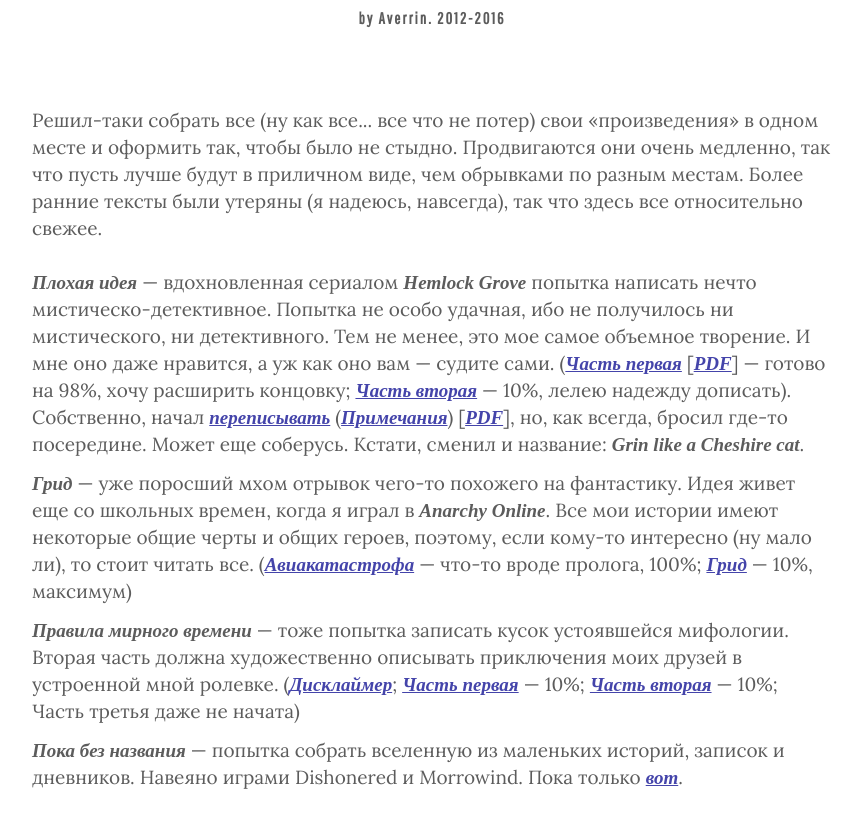
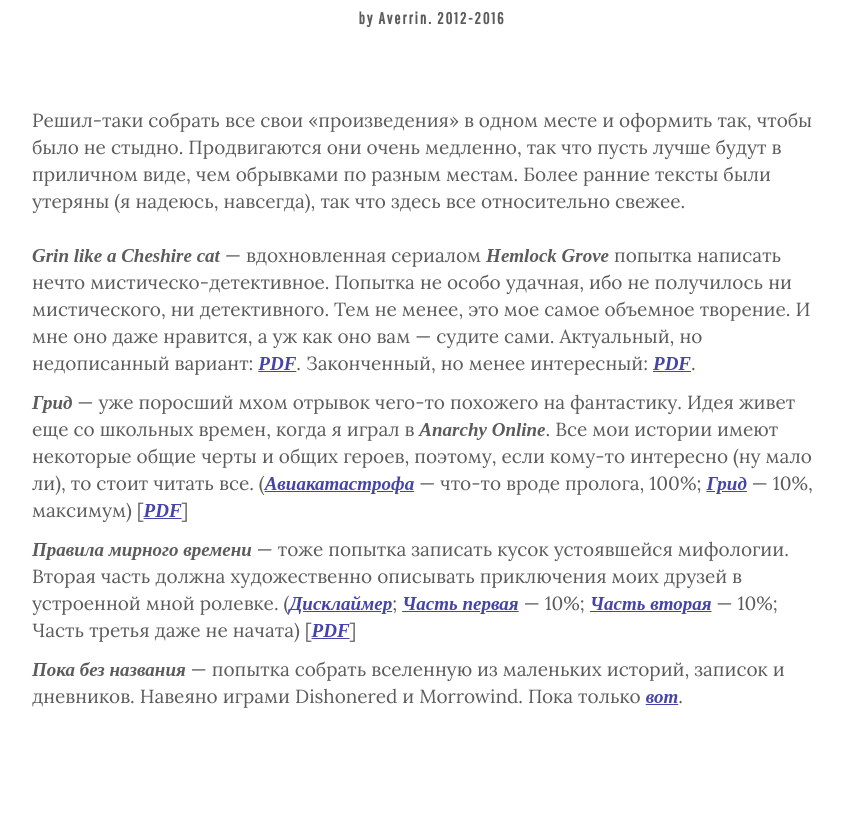
Before and after one commit to averrin/timeline, a website: page src/graphomania/index.html in a window 1280 px wide. Shown: the part 274-1102 px from the top of the page, without its empty margins (208-1068 px from the left). Drawn offline with Linux system fonts and the light colour scheme.

Commit message:
update pdfs

```diff
--- a/src/graphomania/index.html
+++ b/src/graphomania/index.html
@@ -8,22 +8,17 @@
 
         <!-- // Change these to better suit your project -->
         <title>Графомания</title>
-        <meta name="description" content="Bad Idea - Typecast">
-        <meta name="keywords" content="Bad Idea, Typecast">
+        <meta name="description" content="Graphomania">
+        <meta name="keywords" content="Graphomania">
 
         <meta name="viewport" content="width=device-width, initial-scale=1.0, user-scalable=yes"/>
-        <meta name="generator" content="Lovingly created using Typecast (http://typecast.com) on 2015/03/25">
 
-        <!-- // CSS Reset – http://meyerweb.com/eric/tools/css/reset/ -->
         <link rel="stylesheet" type="text/css" href="css/reset.css" media="all">
         <link href='//fonts.googleapis.com/css?family=Lora:400,700,400italic,700italic&subset=latin,cyrillic' rel='stylesheet' type='text/css'>
         <link href='//fonts.googleapis.com/css?family=Pathway+Gothic+One' rel='stylesheet' type='text/css'>
 
         <link rel="stylesheet" type="text/css" href="css/style.css" media="all">
-
-
-
-
+        <link rel="shortcut icon" href="/favicon.ico">
     </head>
 
 <body>
@@ -35,25 +30,42 @@
     </p>
 
     <p>
-        Решил-таки собрать все (ну как все... все что не потер) свои «произведения» в одном месте и оформить так, чтобы было не стыдно.
+        Решил-таки собрать все свои «произведения» в одном месте и оформить так, чтобы было не стыдно.
         Продвигаются они очень медленно, так что пусть лучше будут в приличном виде, чем обрывками по разным местам. Более ранние тексты были утеряны (я надеюсь, навсегда), так что здесь все относительно свежее.
     </p>
     <p>
         <ul>
             <li>
-                <strong>Плохая идея</strong> — вдохновленная сериалом <strong>Hemlock Grove</strong> попытка написать нечто мистическо-детективное. Попытка не особо удачная, ибо не получилось ни мистического, ни детективного.
-                Тем не менее, это мое самое объемное творение. И мне оно даже нравится, а уж как оно вам — судите сами. (<a href="bad-idea"><strong>Часть первая</strong></a> [<a href="http://www.pdf-archive.com/2016/05/08/bad-idea/bad-idea.pdf"><strong>PDF</strong></a>] — готово на 98%, хочу расширить концовку; <a href="bad-idea/dave.html"><strong>Часть вторая</strong></a> — 10%, лелею надежду дописать).
-                 Собственно, начал <a href="https://docs.google.com/document/d/121ik4qAFCIJz_BlHz1ysJhviGru6-gSbn86DrJNg3VU/edit?usp=sharing"><strong>переписывать</strong></a> (<a href="https://docs.google.com/document/d/1k3vvY7-d2KD_57Utr3AUs-5FtQH3Gq1i0DKpLPZvODs/edit?usp=sharing"><strong>Примечания</strong></a>) [<a href="http://www.pdf-archive.com/2016/05/08/grin-like-a-cheshire-cat/grin-like-a-cheshire-cat.pdf"><strong>PDF</strong></a>], но, как всегда, бросил где-то посередине. Может еще соберусь. Кстати, сменил и название: <strong>Grin like a Cheshire cat</strong>.
+                <!-- <strong>Плохая идея</strong> — вдохновленная сериалом <strong>Hemlock Grove</strong> попытка написать нечто мистическо-детективное.
+                Попытка не особо удачная, ибо не получилось ни мистического, ни детективного.
+                Тем не менее, это мое самое объемное творение. И мне оно даже нравится, а уж как оно вам — судите сами.
+                (<a href="bad-idea"><strong>Часть первая</strong></a> [<a href="http://www.pdf-archive.com/2016/05/08/bad-idea/bad-idea.pdf"><strong>PDF</strong></a>]
+                — готово на 98%, хочу расширить концовку; <a href="bad-idea/dave.html"><strong>Часть вторая</strong></a> — 10%, лелею надежду дописать).
+                 Собственно, начал <a href="https://docs.google.com/document/d/121ik4qAFCIJz_BlHz1ysJhviGru6-gSbn86DrJNg3VU/edit?usp=sharing"><strong>переписывать</strong></a>
+                 (<a href="https://docs.google.com/document/d/1k3vvY7-d2KD_57Utr3AUs-5FtQH3Gq1i0DKpLPZvODs/edit?usp=sharing"><strong>Примечания</strong></a>)
+                 [<a href="http://www.pdf-archive.com/2016/05/08/grin-like-a-cheshire-cat/grin-like-a-cheshire-cat.pdf"><strong>PDF</strong></a>],
+                 но, как всегда, бросил где-то посередине. Может еще соберусь. Кстати, сменил и название: <strong>Grin like a Cheshire cat</strong>. -->
+                <strong>Grin like a Cheshire cat</strong> — вдохновленная сериалом <strong>Hemlock Grove</strong> попытка написать нечто мистическо-детективное.
+                Попытка не особо удачная, ибо не получилось ни мистического, ни детективного.
+                Тем не менее, это мое самое объемное творение. И мне оно даже нравится, а уж как оно вам — судите сами.
+                Актуальный, но недописанный вариант: <a href="http://www.pdf-archive.com/2016/05/08/grin-like-a-cheshire-cat/grin-like-a-cheshire-cat.pdf"><strong>PDF</strong></a>.
+                Законченный, но менее интересный: <a href="http://www.pdf-archive.com/2016/05/08/bad-idea/bad-idea.pdf"><strong>PDF</strong></a>.
             </li>
             <li></li>
             <li>
                 <strong>Грид</strong> — уже поросший мхом отрывок чего-то похожего на фантастику. Идея живет еще со школьных времен, когда я играл в <strong>Anarchy Online</strong>.
-                Все мои истории имеют некоторые общие черты и общих героев, поэтому, если кому-то интересно (ну мало ли), то стоит читать все. (<a href="grid/crash.html"><strong>Авиакатастрофа</strong></a> — что-то вроде пролога, 100%; <a href="grid"><strong>Грид</strong></a> — 10%, максимум)
+                Все мои истории имеют некоторые общие черты и общих героев, поэтому, если кому-то интересно (ну мало ли), то стоит читать все.
+                (<a href="grid/crash.html"><strong>Авиакатастрофа</strong></a> — что-то вроде пролога, 100%;
+                <a href="grid"><strong>Грид</strong></a> — 10%, максимум)
+                [<a href="http://www.pdf-archive.com/2016/05/08/grid/grid.pdf"><strong>PDF</strong></a>]
             </li>
             <li></li>
             <li>
-                <strong>Правила мирного времени</strong> — тоже попытка записать кусок устоявшейся мифологии. Вторая часть должна художественно описывать приключения моих друзей в устроенной мной ролевке.
-                (<a href="peacetime-rules"><strong>Дисклаймер</strong></a>; <a href="peacetime-rules/nephilim.html"><strong>Часть первая</strong></a>  — 10%; <a href="peacetime-rules/echo.html"><strong>Часть вторая</strong></a>  — 10%; Часть третья даже не начата)
+                <strong>Правила мирного времени</strong> — тоже попытка записать кусок устоявшейся мифологии.
+                Вторая часть должна художественно описывать приключения моих друзей в устроенной мной ролевке.
+                (<a href="peacetime-rules"><strong>Дисклаймер</strong></a>;
+                <a href="peacetime-rules/nephilim.html"><strong>Часть первая</strong></a> — 10%;
+                <a href="peacetime-rules/echo.html"><strong>Часть вторая</strong></a>  — 10%; Часть третья даже не начата) [<a href="http://www.pdf-archive.com/2016/05/08/peacetime-rules/peacetime-rules.pdf"><strong>PDF</strong></a>]
             </li>
             <li></li>
             <li><strong>Пока без названия</strong> — попытка собрать вселенную из маленьких историй, записок и дневников. Навеяно играми Dishonered и Morrowind. Пока только <a href="https://docs.google.com/document/d/18fD126VKc7g7kOrYVIxPItccJTxyuzmb5N2GkM5Qkws/edit?usp=sharing"><strong>вот</strong></a>.</li>
```
